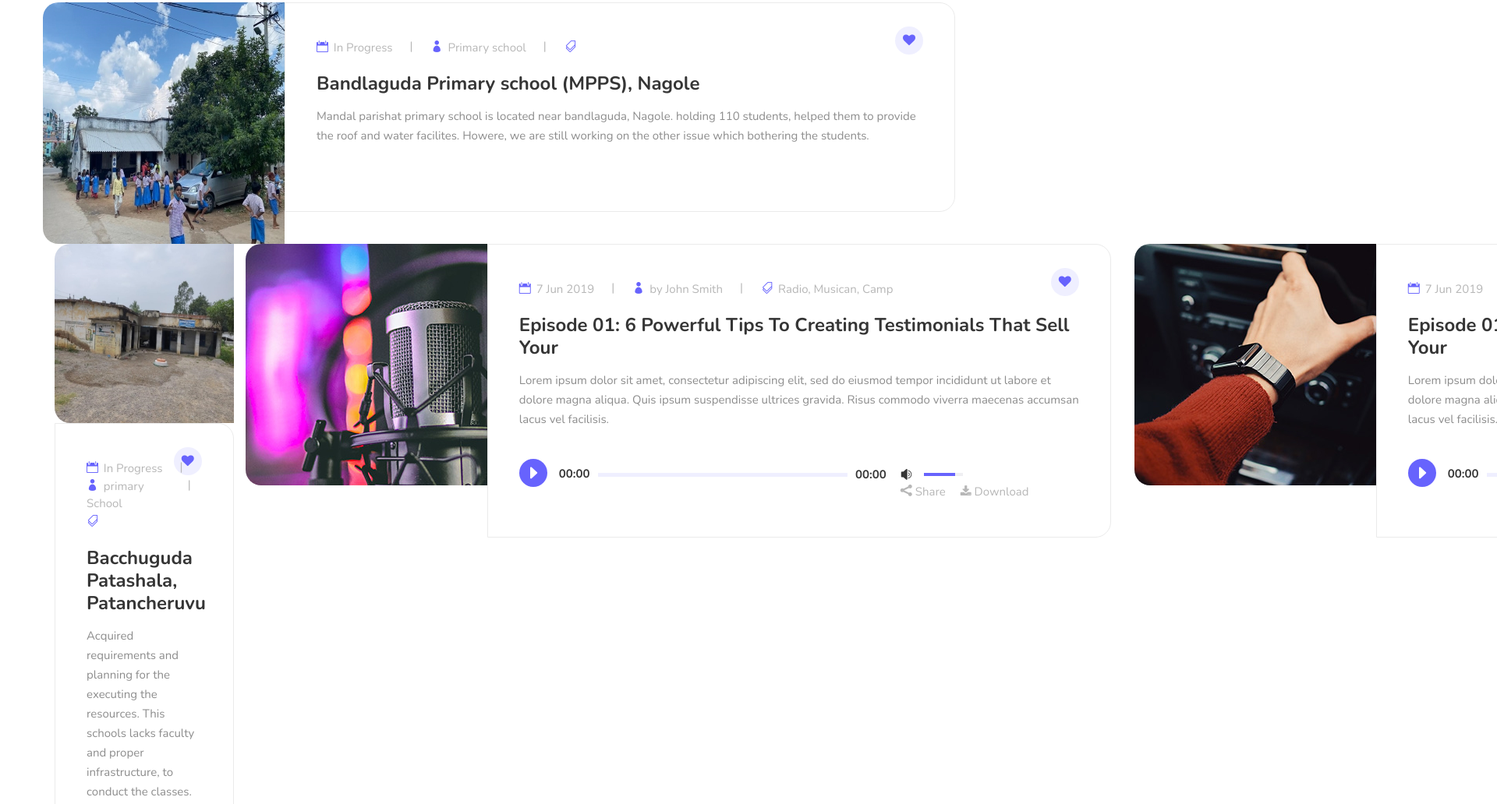
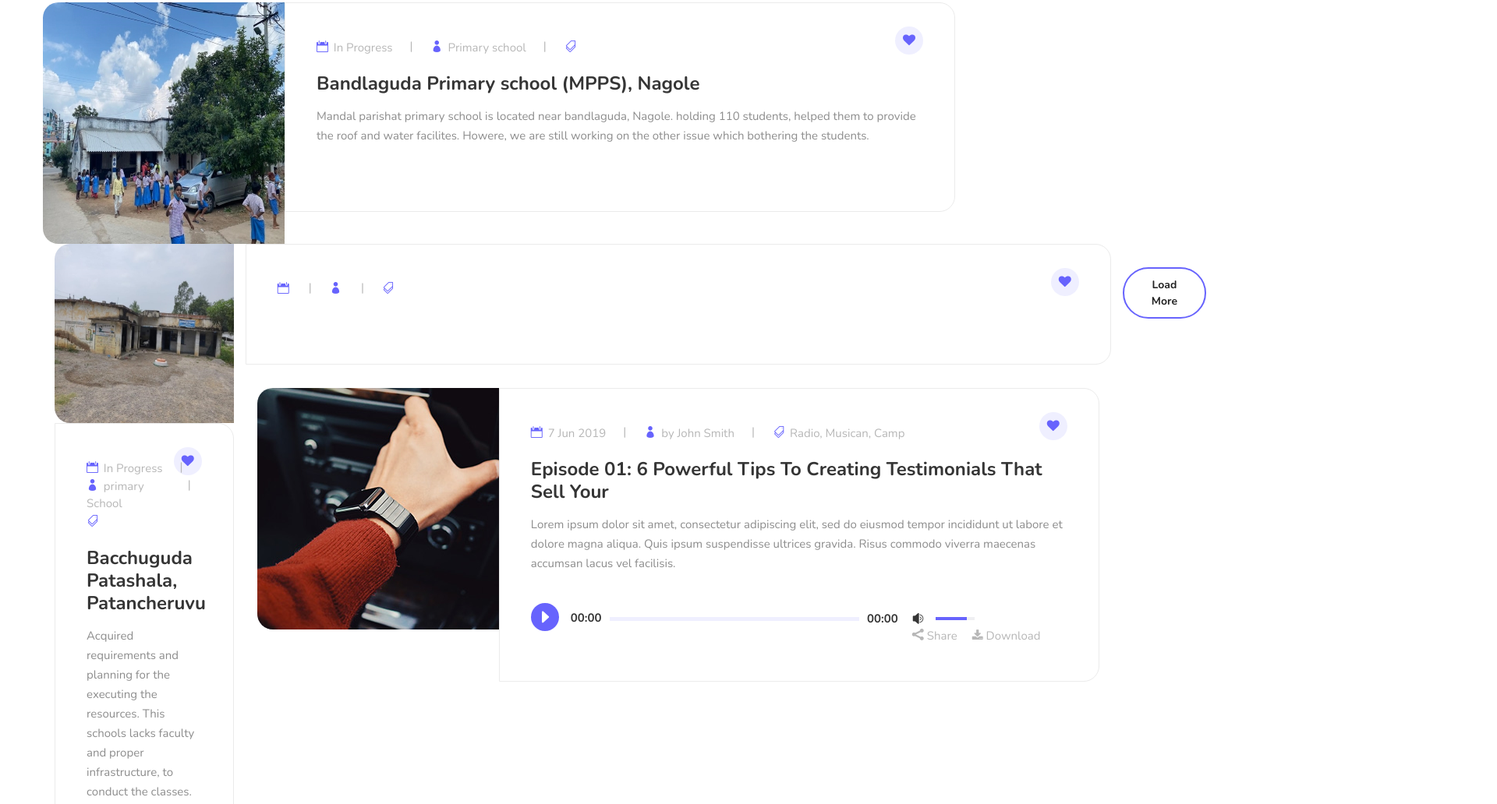
Before and after one commit to thesocialanimal/home, a plain HTML site: page episodes.html in a window 1280 px wide. Shown: the part 732-1764 px from the top of the page at 78% size, 1920 px wide, since content can reach past the window. Drawn offline with nearby package versions, Linux system fonts and the light colour scheme.

Commit message:
rearange

```diff
--- a/episodes.html
+++ b/episodes.html
@@ -401,26 +401,22 @@
           <div class="col-lg-12 mix tech">
             <div class="podcast__item">
               <div class="podcast__item__pic">
-                <img src="img/podcast/podcast-3.jpg" alt="" />
+                <img src="" alt="" />
               </div>
               <div class="podcast__item__text">
                 <a href="#" class="heart-icon"><i class="fa fa-heart"></i></a>
                 <ul>
-                  <li><span class="icon_calendar"></span> 7 Jun 2019</li>
-                  <li><span class="icon_profile"></span> by John Smith</li>
+                  <li><span class="icon_calendar"></span> </li>
+                  <li><span class="icon_profile"></span></li>
                   <li>
-                    <span class="icon_tags_alt"></span> Radio, Musican, Camp
+                    <span class="icon_tags_alt"></span>
                   </li>
                 </ul>
                 <h4>
-                  Episode 01: 6 Powerful Tips To Creating Testimonials That Sell
-                  Your
+
                 </h4>
                 <p>
-                  Lorem ipsum dolor sit amet, consectetur adipiscing elit, sed
-                  do eiusmod tempor incididunt ut labore et dolore magna aliqua.
-                  Quis ipsum suspendisse ultrices gravida. Risus commodo viverra
-                  maecenas accumsan lacus vel facilisis.
+
                 </p>
                 <div class="track__option">
                   <div
@@ -434,14 +430,14 @@
                     aria-label="media player"
                   >
                     <div class="jp-gui jp-interface">
-                      <!-- Player Controls -->
+                      <!-- Player Controls ->
                       <div class="player_controls_box">
                         <button
                           class="jp-play player_button"
                           tabindex="0"
                         ></button>
                       </div>
-                      <!-- Progress Bar -->
+                      !-- Progress Bar ->
                       <div class="player_bars">
                         <div class="jp-progress">
                           <div class="jp-seek-bar">
@@ -466,7 +462,7 @@
                           00:00
                         </div>
                       </div>
-                      <!-- Volume Controls -->
+                       !-- Volume Controls ->
                       <div class="jp-volume-controls">
                         <button class="jp-mute" tabindex="0">
                           <span class="icon_volume-high"></span>
@@ -483,6 +479,7 @@
                       <a href="#"><i class="social_share"></i> Share</a>
                       <a href="#"><i class="fa fa-download"></i> Download</a>
                     </div>
+                  -->
                   </div>
                 </div>
               </div>
```
